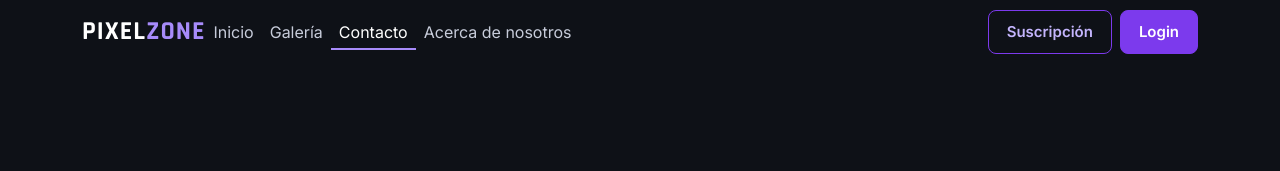
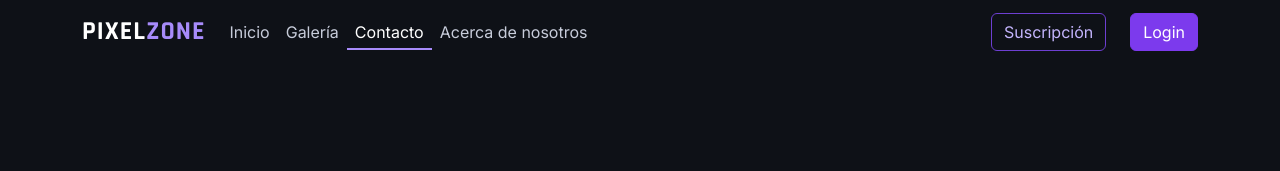
Before and after one commit to LucasMartinez0/gamingblog, a plain HTML site: page pages/contacto.html in a window 1280 px wide. Shown: the top 171 px of the page. Drawn offline with nearby package versions, Linux system fonts and the light colour scheme.

Commit message:
Unifico navbar de contacto con index

```diff
--- a/pages/contacto.html
+++ b/pages/contacto.html
@@ -32,7 +32,9 @@
         data-bs-theme="dark"
       >
         <div class="container">
-          <a class="logo" href="../index.html">PIXEL<span>ZONE</span></a>
+          <a class="navbar-brand logo" href="../index.html"
+            >PIXEL<span>ZONE</span></a
+          >
 
           <button
             class="navbar-toggler"
@@ -68,10 +70,8 @@
                 >
               </li>
             </ul>
-
-            <div class="d-flex gap-2">
             <button
-                class="btn-pixel btn-pixel-outline"
+              class="btn btn-outline-brand me-4 suscription-button button-suscript"
               type="button"
               data-bs-toggle="modal"
               data-bs-target="#suscription"
@@ -79,14 +79,13 @@
               Suscripción
             </button>
             <button
-                class="btn-pixel"
+              class="btn log-button button-log"
               type="button"
               data-bs-toggle="modal"
               data-bs-target="#login"
             >
               Login
             </button>
-            </div>
           </div>
         </div>
       </nav>
```
Lines whose indentation alone changed are shown as unchanged.
